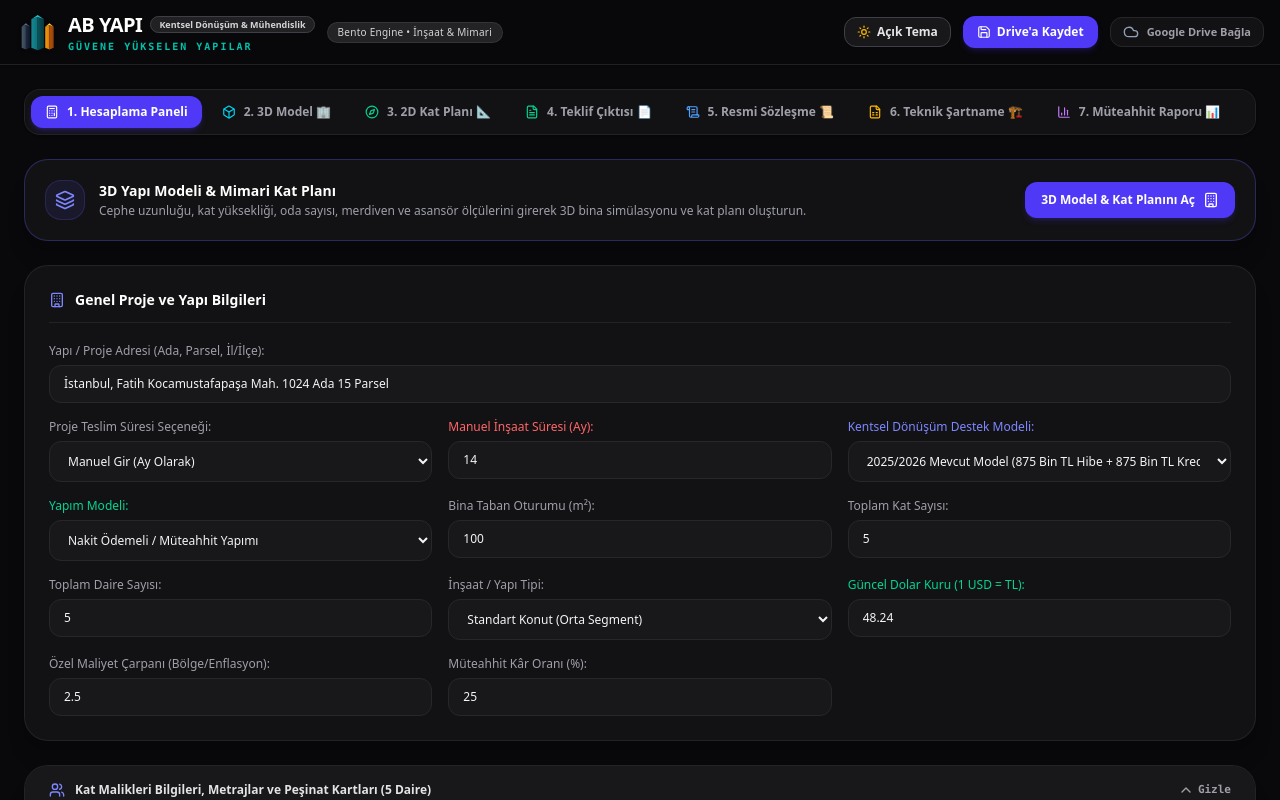
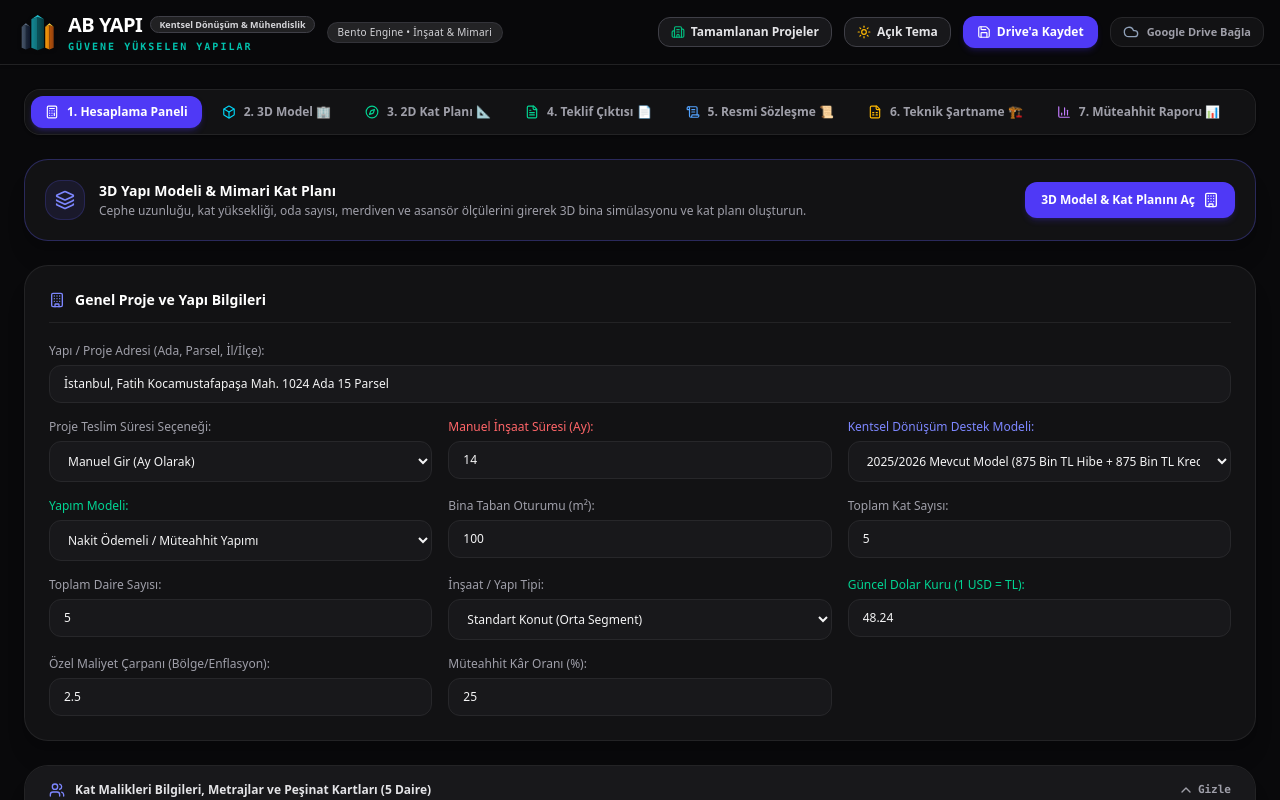
Before and after one commit to alpaslanbeyoglu/AB-YAPI-, a React (Vite) app: page / in a window 1280 px wide. Shown: the top 800 px of the page. Built offline with nearby package versions, Linux system fonts and the light colour scheme; no server answers; a web font is replaced by a local one.

Commit message:
Add Building2 icon and update header actions

```diff
--- a/src/components/Header.tsx
+++ b/src/components/Header.tsx
@@ -1,5 +1,5 @@
 import React from 'react';
-import { Cloud, Save, HardDrive, Sun, Moon } from 'lucide-react';
+import { Cloud, Save, HardDrive, Sun, Moon, Building2 } from 'lucide-react';
 import { User } from 'firebase/auth';
 import { Logo } from './Logo';
 
@@ -47,8 +47,23 @@ export const Header: React.FC<HeaderProps> = ({
           </span>
         </div>
 
-        {/* Right Actions: Theme toggle, Google Drive sync & quick save */}
+        {/* Right Actions: Nav Link, Theme toggle, Google Drive sync & quick save */}
         <div className="flex items-center gap-2 sm:gap-3">
+
+          {/* Tamamlanan Projelerimiz Sayfasına Yönlendiren Buton */}
+          <a
+            href="/AB-YAPI-/tamamlanan-projeler.html"
+            className={`flex items-center gap-1.5 px-3 py-1.5 rounded-xl border text-xs font-semibold transition-all active:scale-95 ${
+              isLight
+                ? 'bg-slate-100 hover:bg-slate-200 text-slate-800 border-slate-300'
+                : 'bg-[#18181b] hover:bg-zinc-800 text-zinc-200 border-zinc-700'
+            }`}
+            title="Tamamlanan Projeler Listesini Görüntüle"
+          >
+            <Building2 className="w-3.5 h-3.5 text-emerald-500" />
+            <span className="hidden sm:inline">Tamamlanan Projeler</span>
+          </a>
+
           {/* Light / Dark Mode Toggle Button */}
           {onToggleTheme && (
             <button
```
